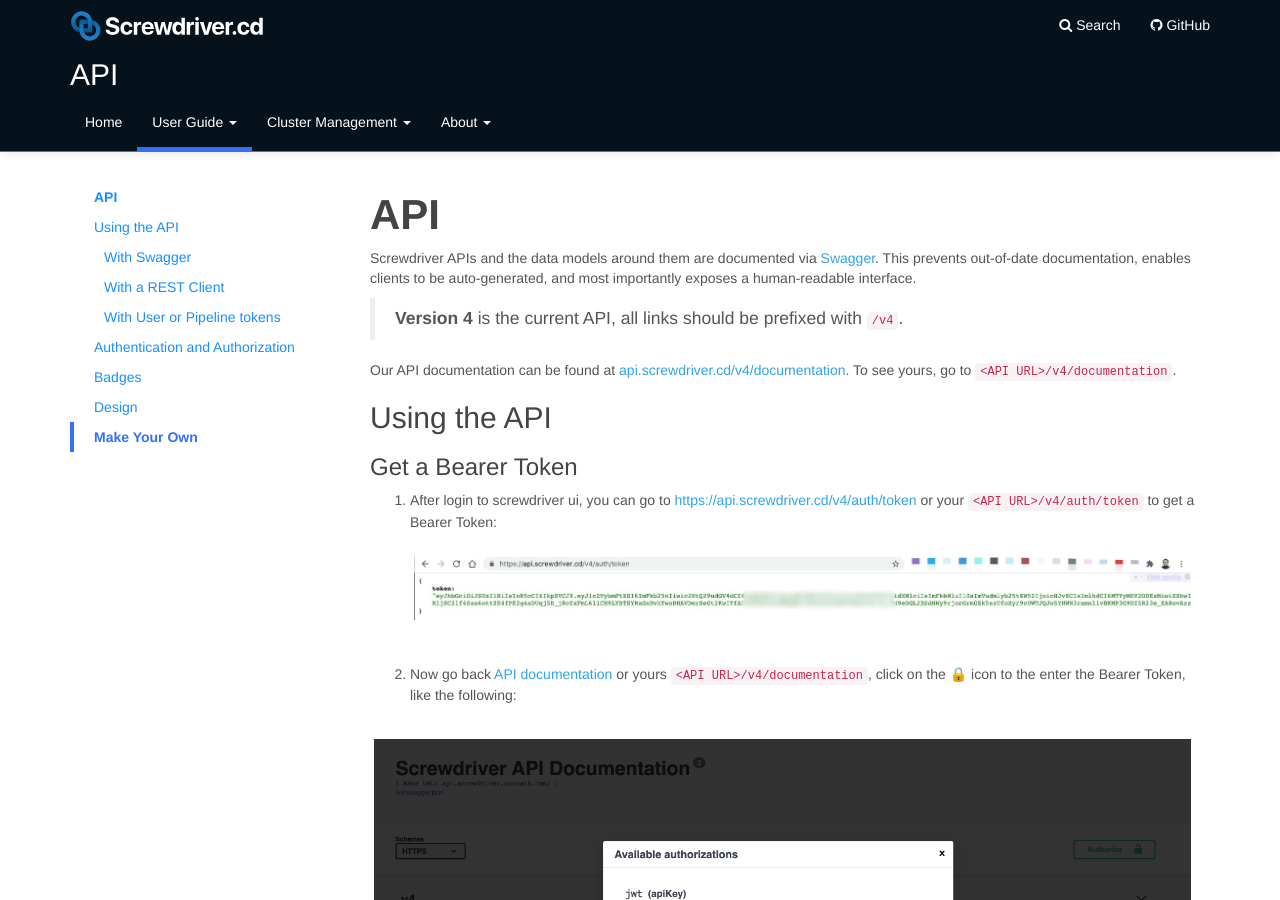
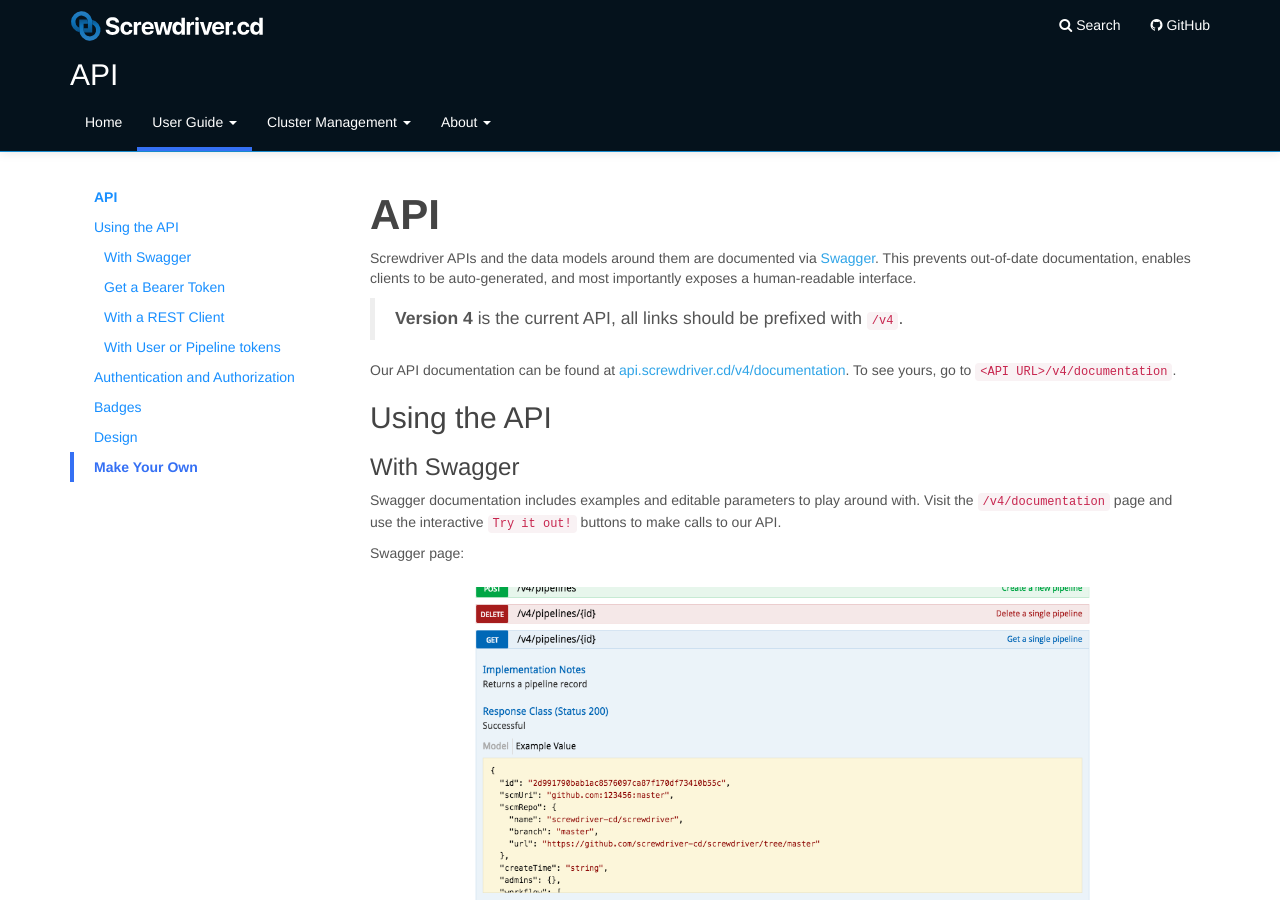
Before and after one commit to screwdriver-cd/guide, a Jekyll site: the page built from docs/user-guide/api.md, in a window 1280 px wide and 900 px high. Built offline with Jekyll 4.4.1, drawn with Linux system fonts in a browser that asks for light colours; some of the changed text lies outside the part shown.

```diff
--- a/docs/user-guide/api.md
+++ b/docs/user-guide/api.md
@@ -37,14 +40,6 @@ Our API documentation can be found at [api.screwdriver.cd/v4/documentation](http
 
 ## Using the API
 
-### Get a Bearer Token
-1. After login to screwdriver ui, you can go to [https://api.screwdriver.cd/v4/auth/token](https://api.screwdriver.cd/v4/auth/token) or your `<API URL>/v4/auth/token` to get a Bearer Token:
-![Swagger Get Bearer Token](./assets/swagger-get-bearer-token.jpg)
-
-2. Now go back [API documentation](https://api.screwdriver.cd/v4/documentation) or yours `<API URL>/v4/documentation`, click on the 🔒 icon to the enter the Bearer Token, like the following:
-
-![Swagger Use bearer token](./assets/swagger-use-bearer-token.png)
-
 ### With Swagger
 Swagger documentation includes examples and editable parameters to play around with. Visit the `/v4/documentation` page and use the interactive `Try it out!` buttons to make calls to our API.
 
@@ -58,6 +53,15 @@ For more detailed documentation, click on the `Model` link.
 
 Swagger model:
 ![Swagger model](./assets/swagger-model.png)
+
+### Get a Bearer Token
+1. After login to screwdriver ui, you can go to [https://api.screwdriver.cd/v4/auth/token](https://api.screwdriver.cd/v4/auth/token) or your `<API URL>/v4/auth/token` to get a Bearer Token:
+![Swagger Get Bearer Token](./assets/swagger-get-bearer-token.jpg)
+
+2. Now go back [API documentation](https://api.screwdriver.cd/v4/documentation) or yours `<API URL>/v4/documentation`, click on the 🔒 icon to the enter the Bearer Token, like the following:
+
+![Swagger Use bearer token](./assets/swagger-use-bearer-token.png)
+
 
 ### With a REST Client
 Use a REST client like [Postman] to make requests against the API. You will need an authorization token. To get an authorization token, login using `/v4/auth/login` and copy the token value when redirected to `/v4/auth/token`. See the [Authorization and Authentication](#authentication-and-authorization) section for more information.
```
Also changed, not shown: other parts of docs/user-guide/api.md (+3 -0 lines).
